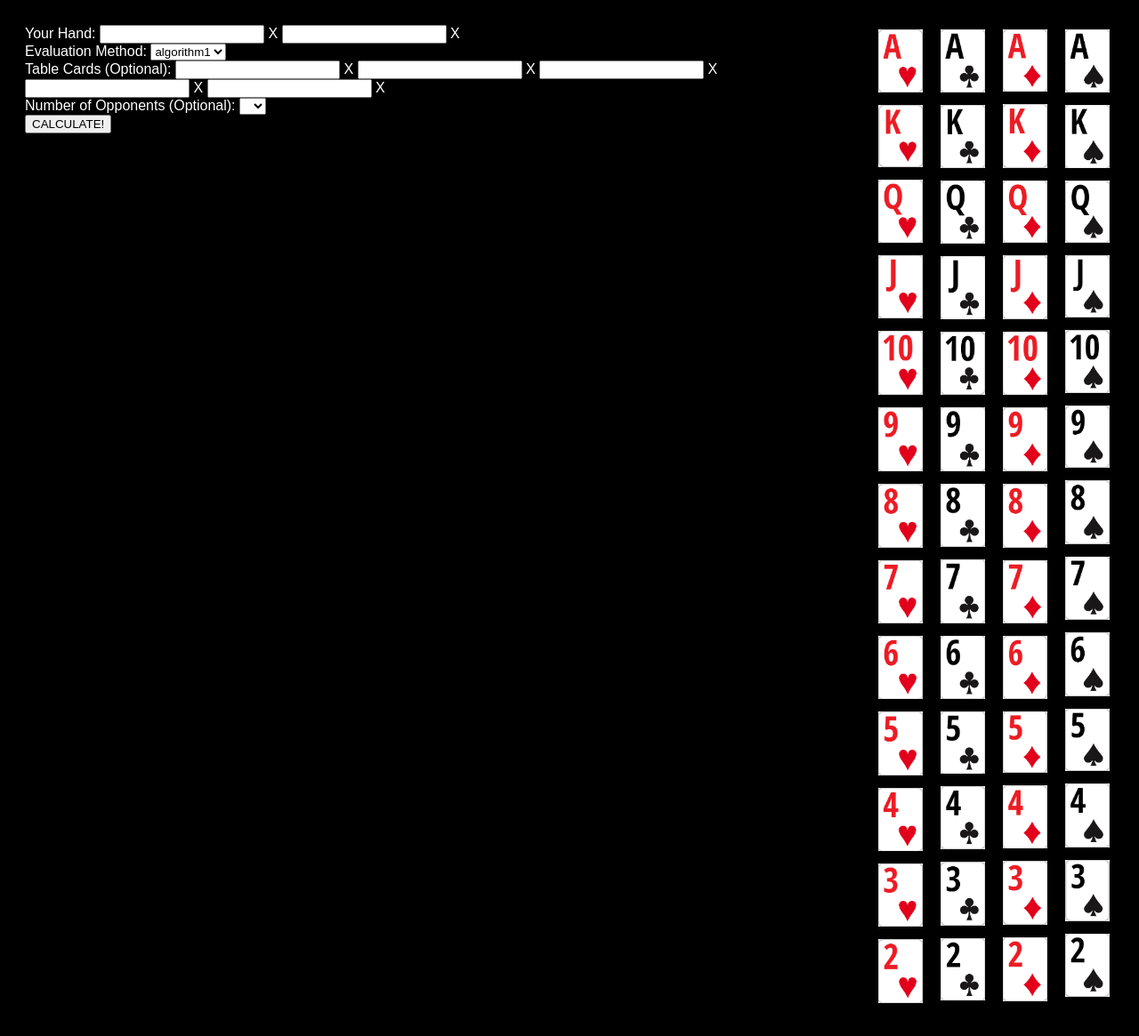
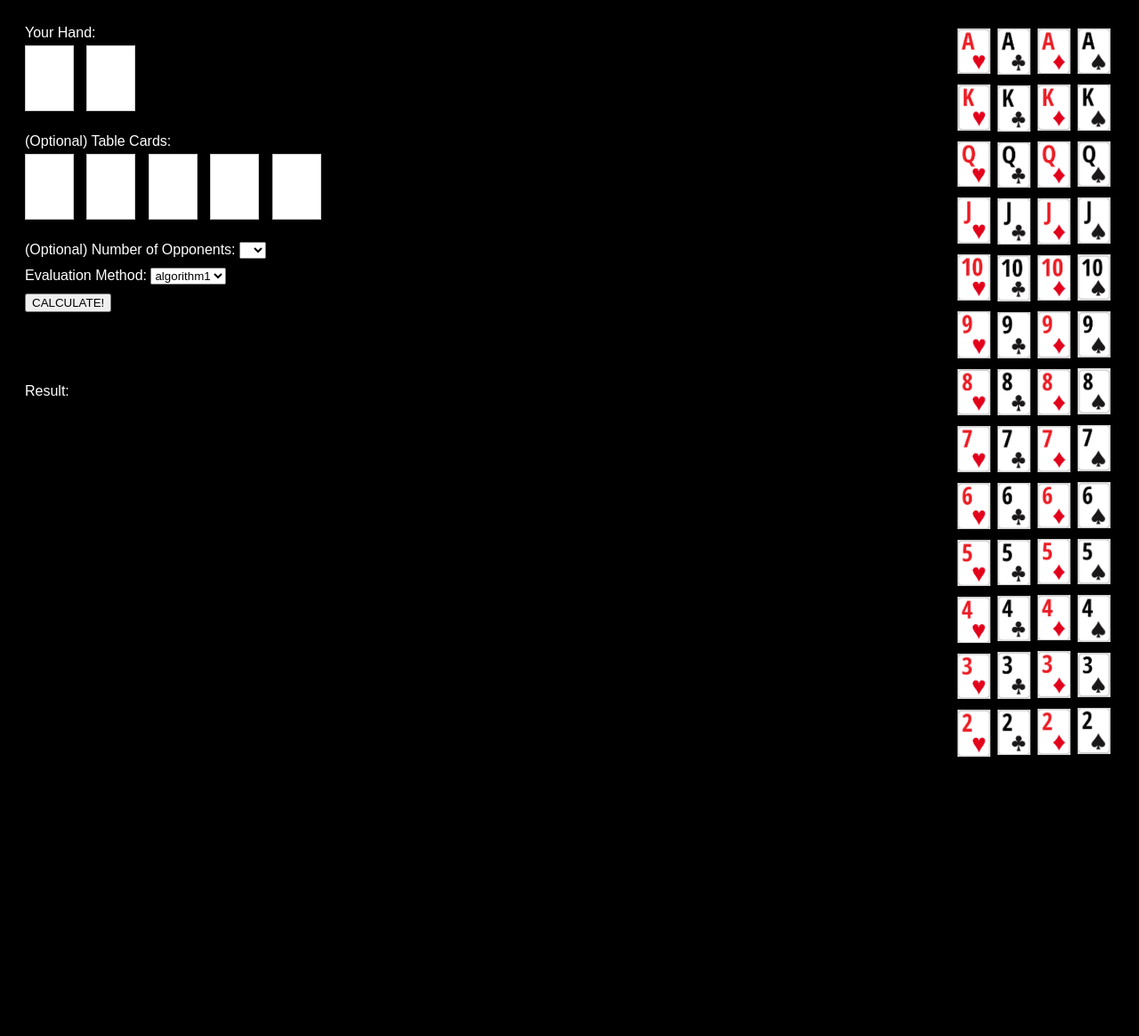
Before and after one commit to GeoffreyFClark/Poker-Hand-Strength-Evaluator, a Flask app: page / in a window 1280 px wide. Shown: the whole page at 89% size. After the commit the page ends 851 px from the top, so only its background shows below. Run offline with Flask 3, Linux system fonts and the light colour scheme.

Commit message:
populate img, gray out, img click removal

```diff
--- a/templates/index.html
+++ b/templates/index.html
@@ -19,14 +19,37 @@
         /* Styling for the form or main content section */
         .main-content {
             flex-grow: 1; /* Takes up the remaining space */
-            /* Add any additional styling for the main content here */
+        }
+
+        input[type="text"] {
+            width: 49px;
+            height: 70px;
+            background-size: contain;
+            background-repeat: no-repeat;
+            border: 1px solid #ccc; /* TEST */
+        }
+
+        .selected {
+            filter: brightness(0) invert(1);
+            -webkit-filter: brightness(0) invert(1);
+        }
+
+        /* Style for the input boxes to display the card image */
+        .card-input {
+            display: inline-block;
+            width: 35px;
+            height: 50px;
+            background-size: cover; /* Ensures the background image covers the whole area */
+            border: 1px solid #ccc;
+            margin-right: 10px;
+            cursor: pointer;
+            font-size: 0;
         }
 
         .cards-container {
             display: grid;
             grid-template-columns: repeat(4, 1fr); /* 4 columns, one for each suit */
-            grid-gap: 10px; /* Space between columns */
-            max-width: 300px; /* Adjust as necessary */
+            max-width: 300px;
         }
 
         .cards-container ul {
@@ -39,14 +62,22 @@
         }
 
         .cards-container li {
-            margin: 5px;
+            margin: 4px;
             text-align: center;
         }
 
         .cards-container li img {
-            width: 50px; /* Adjust size as needed */
+            width: 35px;
             cursor: pointer;
+            transition: filter 0.3s;
+            border: 1px solid #ccc;
         }
+
+        .selected-card {
+            filter: grayscale(1); /* Grays out the selected card */
+            pointer-events: none;  /* Prevents clicking the card again */
+        }
+
     </style>
 </head>
 
@@ -58,41 +89,32 @@
         <form action="/" method="POST">
 
             <!-- Section to select hand cards -->
-            <div>
-                <label>Your Hand:</label>
-                <input type="text" name="hand1" readonly onclick="selectCard(this)">
-                <span onclick="clearCard(this.previousElementSibling)">X</span>
-                <input type="text" name="hand2" readonly onclick="selectCard(this)">
-                <span onclick="clearCard(this.previousElementSibling)">X</span>
-            </div>
-
-            <!-- Dropdown to select evaluation algorithm -->
-            <div>
-                <label>Evaluation Method:</label>
-                <select name="evaluation">
-                    <option value="algorithm1">algorithm1</option>
-                    <option value="algorithm2">algorithm2</option>
-                </select>
+            <div style="margin-bottom: 25px;">
+                <label style="display: block; margin-bottom: 5px;">Your Hand:</label>
+                <input type="text" name="hand1" class="card-input" readonly onclick="selectCard(this)">
+                <!-- <span onclick="clearCard(this.previousElementSibling)">X</span> -->
+                <input type="text" name="hand2" class="card-input" readonly onclick="selectCard(this)">
+                <!-- <span onclick="clearCard(this.previousElementSibling)">X</span> -->
             </div>
 
             <!-- Section to select table cards (if any) -->
-            <div>
-                <label>Table Cards (Optional):</label>
-                <input type="text" name="table1" readonly onclick="selectCard(this)">
-                <span onclick="clearCard(this.previousElementSibling)">X</span>
-                <input type="text" name="table2" readonly onclick="selectCard(this)">
-                <span onclick="clearCard(this.previousElementSibling)">X</span>
-                <input type="text" name="table3" readonly onclick="selectCard(this)">
-                <span onclick="clearCard(this.previousElementSibling)">X</span>
-                <input type="text" name="table4" readonly onclick="selectCard(this)">
-                <span onclick="clearCard(this.previousElementSibling)">X</span>
-                <input type="text" name="table5" readonly onclick="selectCard(this)">
-                <span onclick="clearCard(this.previousElementSibling)">X</span>
+            <div style="margin-bottom: 25px;">
+                <label style="display: block; margin-bottom: 5px;">(Optional) Table Cards:</label>
+                <input type="text" name="table1" class="card-input" readonly onclick="selectCard(this)">
+                <!-- <span onclick="clearCard(this.previousElementSibling)">X</span> -->
+                <input type="text" name="table2" class="card-input" readonly onclick="selectCard(this)">
+                <!-- <span onclick="clearCard(this.previousElementSibling)">X</span> -->
+                <input type="text" name="table3" class="card-input" readonly onclick="selectCard(this)">
+                <!-- <span onclick="clearCard(this.previousElementSibling)">X</span> -->
+                <input type="text" name="table4" class="card-input" readonly onclick="selectCard(this)">
+                <!-- <span onclick="clearCard(this.previousElementSibling)">X</span> -->
+                <input type="text" name="table5" class="card-input" readonly onclick="selectCard(this)">
+                <!-- <span onclick="clearCard(this.previousElementSibling)">X</span> -->
             </div>
 
             <!-- Dropdown to select number of opponents (This can affect probability win%) -->
-            <div>
-                <label>Number of Opponents (Optional):</label>
+            <div style="margin-bottom: 10px;">
+                <label>(Optional) Number of Opponents:</label>
                 <select name="opponents">
                     <option value=""></option>
                     {% for i in range(1, 7) %}
@@ -101,8 +123,21 @@
                 </select>
             </div>
 
+            <!-- Dropdown to select evaluation algorithm -->
+            <div style="margin-bottom: 10px;">
+                <label>Evaluation Method:</label>
+                <select name="evaluation">
+                    <option value="algorithm1">algorithm1</option>
+                    <option value="algorithm2">algorithm2</option>
+                </select>
+            </div>
+
+            <div style="margin-bottom: 80px;">
+                <button type="submit">CALCULATE!</button>
+            </div>
+
             <div>
-                <button type="submit">CALCULATE!</button>
+                <label>Result:</label>
             </div>
         </form>
     </div>
@@ -114,7 +149,7 @@
             <ul>
                 {% for rank in ["A", "K", "Q", "J", "10", "9", "8", "7", "6", "5", "4", "3", "2"] %}
                     <li onclick="setCardValue('{{ rank + suit }}')">
-                        <img src="{{ url_for('static', filename='card_images/' + rank + suit + '.png') }}" alt="{{ rank + suit }}">
+                        <img src="{{ url_for('static', filename='card_images/' + rank + suit + '.png') }}" alt="{{ rank + suit }}" data-card="{{ rank + suit }}">
                     </li>
                 {% endfor %}
             </ul>
@@ -124,20 +159,62 @@
     <!-- Functions for UI interactions. -->
     <script>
         let selectedInput = null;
+        let selectedCards = {};
 
         function selectCard(inputElement) {
-            selectedInput = inputElement;
+            if (inputElement.value !== '') {
+                clearCard(inputElement);
+                return;
+            }
+
+            // Toggle the card selection if the same input is clicked again
+            if (selectedInput === inputElement) {
+                clearCard(inputElement);
+                selectedInput = null;
+            } else {
+                // If there's already a card selected, unselect it
+                if (selectedInput && selectedCards[selectedInput.name]) {
+                    const prevCard = selectedCards[selectedInput.name];
+                    document.querySelector(`img[data-card="${prevCard}"]`).classList.remove('selected');
+                }
+                selectedInput = inputElement;
+                // If there's already a card in the input, select it in the UI
+                if (selectedCards[selectedInput.name]) {
+                    const currentCard = selectedCards[selectedInput.name];
+                    document.querySelector(`img[data-card="${currentCard}"]`).classList.add('selected');
+                }
+            }
         }
 
         function setCardValue(card) {
             if (selectedInput) {
+                if (Object.values(selectedCards).includes(card)) {
+                    return; // Prevent selection if card is already in use
+                }
+
+                // If a card is already selected in this input, unselect it
+                if (selectedCards[selectedInput.name]) {
+                    const prevCard = selectedCards[selectedInput.name];
+                    document.querySelector(`img[data-card="${prevCard}"]`).classList.remove('selected');
+                }
+                // Set the new card value
                 selectedInput.value = card;
+                selectedInput.style.backgroundImage = `url('static/card_images/${card}.png')`;
+                selectedCards[selectedInput.name] = card;
+                // Add 'selected' class to the new card image to white it out
+                document.querySelector(`img[data-card="${card}"]`).classList.add('selected');
                 selectedInput = null;
             }
         }
 
         function clearCard(inputElement) {
+            const card = selectedCards[inputElement.name];
+            if (card) {
+                document.querySelector(`img[data-card="${card}"]`).classList.remove('selected');
+            }
             inputElement.value = '';
+            inputElement.style.backgroundImage = 'none';
+            delete selectedCards[inputElement.name];
         }
     </script>
 </body>
```
Also changed, not shown: README.md, static/card_images/10S.png, static/card_images/6S.png, static/card_images/8S.png, static/card_images/9S.png.
